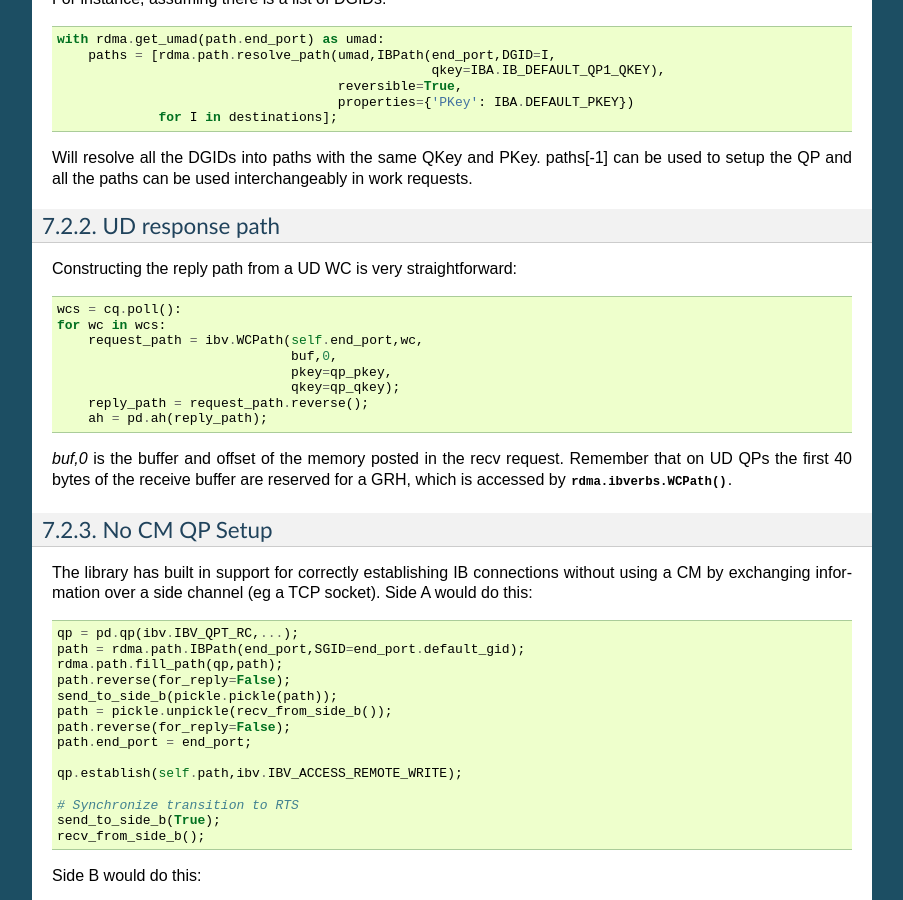
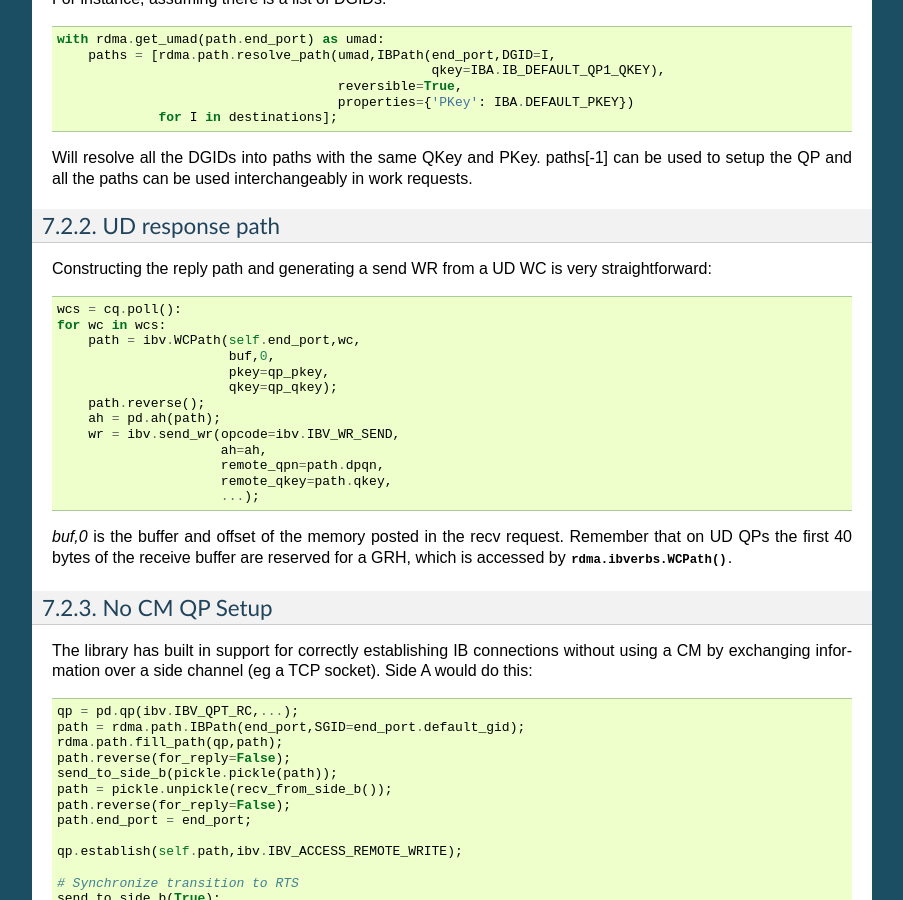
Before and after one commit to jgunthorpe/python-rdma, a Sphinx documentation site: the page built from doc/ibverbs.rst, in a window 1280 px wide and 900 px high, scrolled down 2442 px. Shown: the whole window, without its empty margins (198-1101 px from the left). Built offline with Sphinx 7.4.7, drawn with Linux system fonts in a browser that asks for light colours.

Commit message:
Update ibverbs UD response path documentation

```diff
--- a/doc/ibverbs.rst
+++ b/doc/ibverbs.rst
@@ -163,16 +163,22 @@ in work requests.
 UD response path
 ^^^^^^^^^^^^^^^^
 
-Constructing the reply path from a UD WC is very straightforward::
+Constructing the reply path and generating a send WR from a UD WC is very
+straightforward::
 
  wcs = cq.poll():
  for wc in wcs:
-     request_path = ibv.WCPath(self.end_port,wc,
-                               buf,0,
-                               pkey=qp_pkey,
-                               qkey=qp_qkey);
-     reply_path = request_path.reverse();
-     ah = pd.ah(reply_path);
+     path = ibv.WCPath(self.end_port,wc,
+                       buf,0,
+                       pkey=qp_pkey,
+                       qkey=qp_qkey);
+     path.reverse();
+     ah = pd.ah(path);
+     wr = ibv.send_wr(opcode=ibv.IBV_WR_SEND,
+		      ah=ah,
+		      remote_qpn=path.dpqn,
+		      remote_qkey=path.qkey,
+                      ...);
 
 `buf,0` is the buffer and offset of the memory posted in the recv
 request. Remember that on UD QPs the first 40 bytes of the receive buffer are
```
